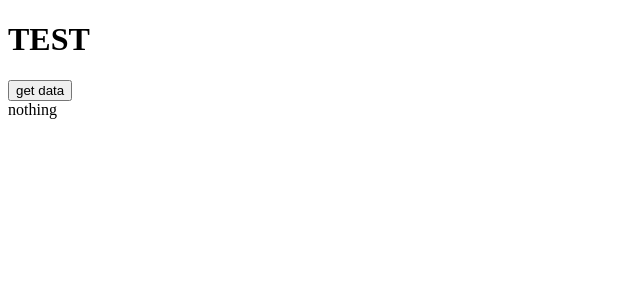
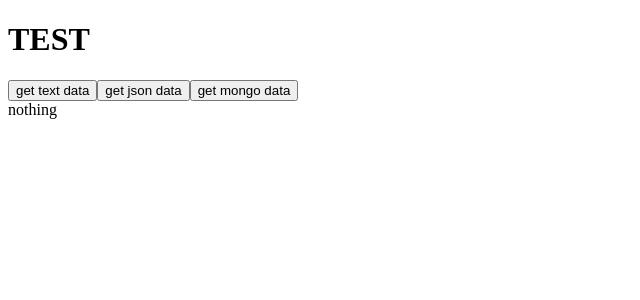
Before and after one commit to daily-webdev/mern-client, a React app: page / in a window 1280 px wide. Shown: the top 300 px of the page, without its empty margins (0-640 px from the left). Built offline with nearby package versions, Linux system fonts and the light colour scheme.

Commit message:
add mongo

```diff
--- a/package.json
+++ b/package.json
@@ -1,5 +1,5 @@
 {
-  "name": "myown",
+  "name": "client",
   "version": "1.0.0",
   "description": "",
   "main": "index.js",
@@ -46,6 +46,5 @@
     "not dead",
     "not ie <= 11",
     "not op_mini all"
-  ],
-  "proxy": "http://localhost:9000"
+  ]
 }
--- a/src/App.js
+++ b/src/App.js
@@ -2,8 +2,8 @@ import React, { PureComponent, useState } from "react";
 
 const TestComp = () => {
   const [state, handleState] = useState("nothing");
-  const handleClick = () => {
-    fetch("http://localhost:9000/api")
+  const handleClickA = () => {
+    fetch("http://localhost:9000/text-api")
       .then((res) => {
         return res.text();
       })
@@ -13,10 +13,34 @@ const TestComp = () => {
       });
   };
 
+  const handleClickB = () => {
+    fetch("http://localhost:9000/json-api")
+      .then((res) => {
+        return res.json();
+      })
+      .then((res) => {
+        const data = res.name;
+        handleState(data);
+      });
+  };
+
+  const handleClickC = () => {
+    fetch("http://localhost:9000/mongo")
+      .then((res) => {
+        return res.json();
+      })
+      .then((res) => {
+        const data = res[0].name;
+        handleState(data);
+      });
+  };
+
   return (
     <>
       <h1>TEST</h1>
-      <button onClick={handleClick}>get data</button>
+      <button onClick={handleClickA}>get text data</button>
+      <button onClick={handleClickB}>get json data</button>
+      <button onClick={handleClickC}>get mongo data</button>
       <div>{state}</div>
     </>
   );
```
